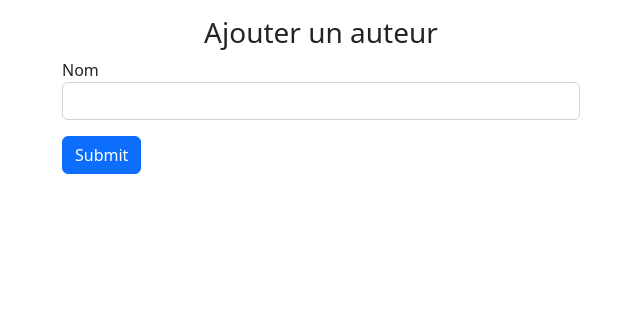
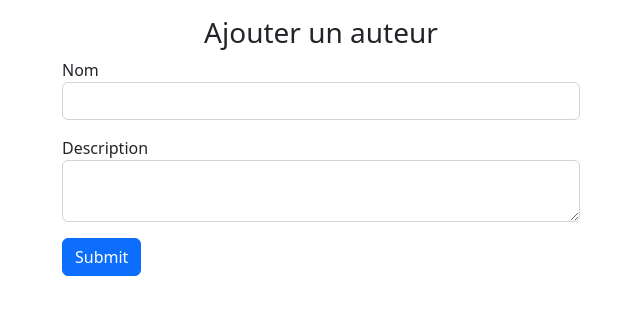
Before and after one commit to UltraViolet33/books-manager-flask, a Flask app: page /authors/add in a window 1280 px wide. Shown: the part 56-371 px from the top of the page, without its empty margins (319-959 px from the left). Run offline with Flask 3, Linux system fonts and the light colour scheme; the visitor is signed in with stand-in values (Sample User, id 1); data comes from the database, SQL or seed files in the repository; some libraries are stand-ins or nearby versions.

Commit message:
add summary to books and description to author

```diff
--- a/app/__init__.py
+++ b/app/__init__.py
@@ -15,7 +15,7 @@ def create_app(config_type=None):
 
     if config_type == None:
         config_type = os.getenv(
-            'CONFIG_TYPE', default='config.TestingConfig')
+            'CONFIG_TYPE', default='config.DevelopmentConfig')
 
     app.config.from_object(config_type)
 
--- a/app/authors.py
+++ b/app/authors.py
@@ -16,7 +16,7 @@ def add_author():
     form = AuthorForm()
 
     if form.validate_on_submit():
-        author = Author(name=form.name.data)
+        author = Author(name=form.name.data, description=form.description.data)
         db.session.add(author)
         db.session.commit()
 
--- a/app/books.py
+++ b/app/books.py
@@ -3,7 +3,6 @@ from . import db
 from .models.Book import Book
 from .models.Author import Author
 from .models.Category import Category
-
 from flask_login import login_user, logout_user, login_required, current_user
 from werkzeug.security import generate_password_hash, check_password_hash
 from .forms import BookForm
@@ -36,7 +35,7 @@ def add_book():
 
     if form.validate_on_submit():
 
-        book = Book(title=form.title.data, image_link=form.image_link.data)
+        book = Book(title=form.title.data, image_link=form.image_link.data, summary=form.summary.data)
         author = Author.query.filter_by(id=form.author.data).first()
 
         category = Category.query.filter_by(id=form.categories.data).first()
@@ -51,7 +50,6 @@ def add_book():
     return render_template("books/add_book.html", user=current_user, form=form)
 
 
-
 @books.route("/books/reading-list/add/<id>", methods=["GET"])
 @login_required
 def add_book_to_reading_list(id):
@@ -61,7 +59,6 @@ def add_book_to_reading_list(id):
     db.session.commit()
 
     return redirect(url_for("books.home"))
-
 
 
 @books.route("/books/reading-list", methods=["GET"])
--- a/app/categories.py
+++ b/app/categories.py
@@ -5,6 +5,7 @@ from .forms import CategoryForm
 from flask_login import login_required, current_user
 
 categories = Blueprint("categories", __name__)
+
 
 @categories.route("/add", methods=["GET", "POST"])
 @login_required
@@ -25,7 +26,6 @@ def add_category():
     return render_template("categories/add_category.html", user=current_user, form=form)
 
 
-
 @categories.route("/all")
 @login_required
 def all_categories():
--- a/app/forms.py
+++ b/app/forms.py
@@ -1,5 +1,5 @@
 from flask_wtf import FlaskForm
-from wtforms import StringField, EmailField, BooleanField, TextAreaField, SelectField, IntegerField, SelectMultipleField, PasswordField
+from wtforms import StringField, EmailField, BooleanField, TextAreaField, SelectField, IntegerField, SelectMultipleField, PasswordField, TextAreaField
 from wtforms.validators import DataRequired
 
 
@@ -13,13 +13,14 @@ class LoginForm(FlaskForm):
 class BookForm(FlaskForm):
     title = StringField("Titre", validators=[DataRequired()])
     image_link = StringField("Lien Image")
+    summary = TextAreaField("Résumé")
     author = SelectField(validators=[DataRequired()])
     categories = SelectField(validators=[DataRequired()])
 
 
 class AuthorForm(FlaskForm):
     name = StringField("Nom", validators=[DataRequired()])
-
+    description = TextAreaField("Description")
 
 class CategoryForm(FlaskForm):
     name = StringField("Nom", validators=[DataRequired()])
--- a/app/models/Author.py
+++ b/app/models/Author.py
@@ -5,7 +5,9 @@ class Author(db.Model):
 
     id = db.Column(db.Integer, primary_key=True, autoincrement=True)
     name = db.Column(db.String(150), unique=True, nullable=False)
+    description =  db.Column(db.String(300), nullable=True)
 
 
-    def __init__(self, name):
+    def __init__(self, name, description=""):
         self.name = name
+        self.description = description
--- a/app/models/Book.py
+++ b/app/models/Book.py
@@ -30,6 +30,7 @@ class Book(db.Model):
     id = db.Column(db.Integer, primary_key=True, autoincrement=True)
     title = db.Column(db.String(150), nullable=False)
     image_link = db.Column(db.String(150), nullable=True)
+    summary = db.Column(db.String(500), nullable=True)
 
     authors = db.relationship(
         "Author", secondary=books_authors_table, backref="books")
@@ -37,6 +38,7 @@ class Book(db.Model):
     categories = db.relationship(
         "Category", secondary=books_categories_table, backref="books")
 
-    def __init__(self, title, image_link):
+    def __init__(self, title, image_link, summary=""):
         self.title = title
         self.image_link = image_link
+        self.summary = summary
--- a/app/templates/authors/add_author.html
+++ b/app/templates/authors/add_author.html
@@ -9,6 +9,10 @@
                 {{form.name.label}}
                 {{form.name(class="form-control")}}
             </div>
+            <div class="mb-3">
+                {{form.description.label}}
+                {{form.description(class="form-control")}}
+            </div>
             <div>
                 <button type="submit" class="btn btn-primary">Submit</button>
             </div>
--- a/app/templates/authors/all_authors.html
+++ b/app/templates/authors/all_authors.html
@@ -6,12 +6,14 @@
             <thead>
                 <tr>
                     <th>Noms</th>
+                    <th>Descriptions</th>
                 </tr>
             </thead>
             <tbody>
                 {% for author in authors %}
                 <tr>
                     <td>{{ author.name }}</td>
+                    <td>{{ author.description }}</td>
                 </tr>
                 {% endfor %}
             </tbody>
--- a/app/templates/books/add_book.html
+++ b/app/templates/books/add_book.html
@@ -15,6 +15,10 @@
                 {{form.image_link(class="form-control")}}
             </div>
             <div class="mb-3">
+                {{form.summary.label}}
+                {{form.summary(class="form-control")}}
+            </div>
+            <div class="mb-3">
                 {{form.author.label}}
                 {{form.author(class="form-control")}}
             </div>
--- a/app/templates/categories/all_categories.html
+++ b/app/templates/categories/all_categories.html
@@ -1,7 +1,7 @@
 {% extends "base.html" %} {% block title %}Catégories{% endblock %} {% block content%}
 <div class="container">
     <div class="row my-5 justify-content-center">
-        <h1 class="text-center">Toutes les catégories</h1>
+        <h1 class="text-center">All categories</h1>
         <table class="table table-hover">
             <thead>
                 <tr>
```
Also changed, not shown: tests/conftest.py (+23 -0 lines), tests/unit/test_categories.py (added, +19 -0 lines).
